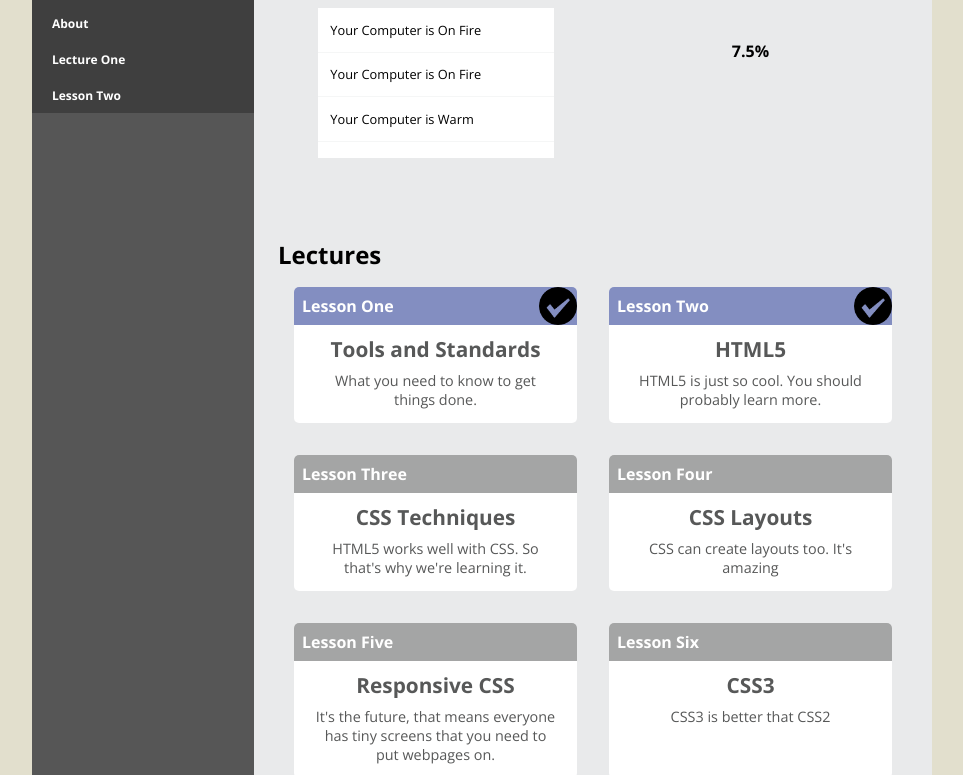
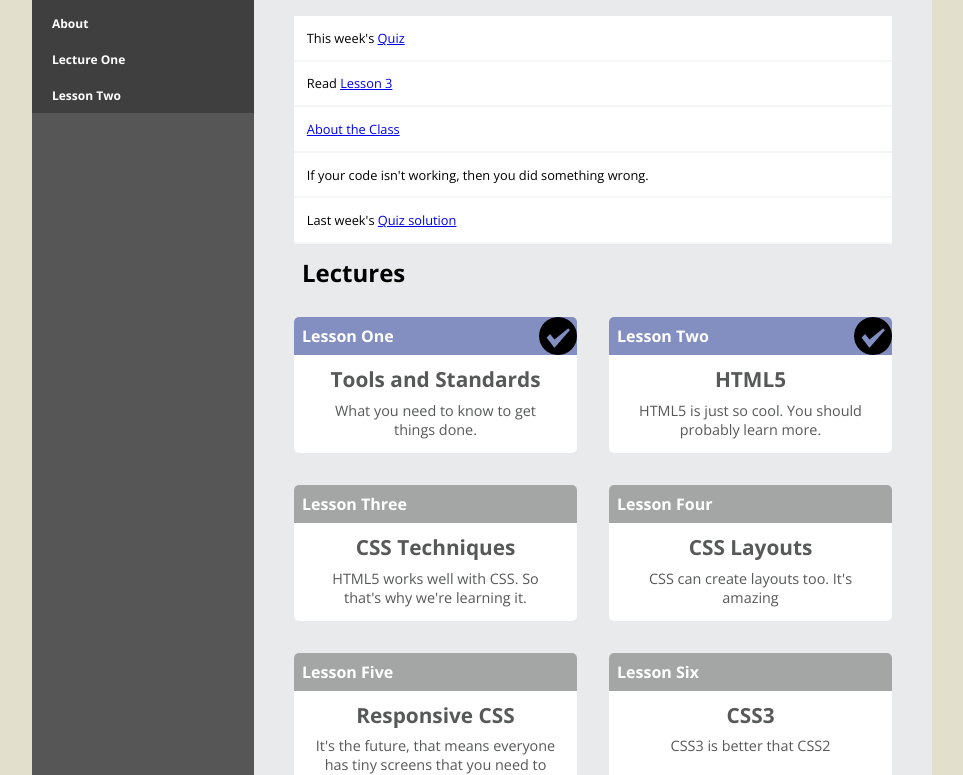
Before and after one commit to BCITComp1950/project, a plain HTML site: page protosite/index.html in a window 1280 px wide. Shown: the part 89-864 px from the top of the page, without its empty margins (158-1121 px from the left). Drawn offline with nearby package versions, Linux system fonts and the light colour scheme.

Commit message:
Protosite - Dashboard - New Announcements
Announcements now takes up the top of the dashboard.
Added links to our example pages.
Dashboard is now more or less complete.
Needs new icons

```diff
--- a/protosite/index.html
+++ b/protosite/index.html
@@ -50,80 +50,96 @@
 	</nav>
 	<main id="dashboard">
 		<section id="info">
-			<div>
 				<h2>Announcements</h2>
 				<div id="messages">
 					<ol>
-						<li>Your Computer is On Fire</li>
-						<li>Your Computer is On Fire</li>
-						<li>Your Computer is Warm</li>
+						<li>This week's <a href="#">Quiz</a></li>
+						<li>Read <a href="lesson3.html">Lesson 3</a></li>
+						<li><a href="about.html">About the Class</a></li>
+						<li>If your code isn't working, then you did something wrong.</li>
+						<li>Last week's <a href="#">Quiz solution</a></li>
 					</ol>
 				</div>
-			</div>
-			<div>
-				<h2>Overall Grade</h2>
-				<div id="grades">
-					<h4>7.5%</h4>
-				</div>
-			</div>
 		</section>
 		<section>
 				<h2>Lectures</h2>
 			<div id="lecturelist">
 				<div class="complete">
+					<a href="#">
 					<h3>Lesson One</h3>
 					<h4>Tools and Standards</h4>
 					<p>What you need to know to get things done.</p>
+					</a>
 				</div>
 				<div class="complete">
+					<a href="#">
 					<h3>Lesson Two</h3>
 					<h4>HTML5</h4>
 					<p>HTML5 is just so cool. You should probably learn more.</p>
+					</a>
 				</div>
 				<div>
+					<a href="lesson3.html">
 					<h3>Lesson Three</h3>
 					<h4>CSS Techniques</h4>
 					<p>HTML5 works well with CSS. So that's why we're learning it.</p>
+					</a>
 				</div>
 				<div>
+					<a href="#">
 					<h3>Lesson Four</h3>
 					<h4>CSS Layouts</h4>
 					<p>CSS can create layouts too. It's amazing </p>
+					</a>
 				</div>
 				<div>
+					<a href="#">
 					<h3>Lesson Five</h3>
 					<h4>Responsive CSS</h4>
 					<p>It's the future, that means everyone has tiny screens that you need to put webpages on.</p>
+					</a>
 				</div>
 				<div>
+					<a href="#">
 					<h3>Lesson Six</h3>
 					<h4>CSS3</h4>
 					<p>CSS3 is better that CSS2</p>
+					</a>
 				</div>
 				<div>
+					<a href="#">
 					<h3>Lesson Seven</h3>
 					<h4>Javascript</h4>
 					<p>Javascript is not java, but it is script.</p>
+					</a>
 				</div>
 				<div>
+					<a href="#">
 					<h3>Lesson Eight</h3>
 					<h4>Dynamic Content</h4>
 					<p>Sounds like more fun than static content doesn't it?</p>
+					</a>
 				</div>
 				<div class="locked">
+					<a href="#">
 					<h3>Lesson Nine</h3>
 					<h4>SEO and Templating</h4>
 					<p>Search engines! Templating!</p>
+					</a>
 				</div>
 				<div class="locked">
+					<a href="#">
 					<h3>Lesson Ten</h3>
 					<h4>Methodology</h4>
 					<p>How to do things properly.</p>
+					</a>
 				</div>
 				<div class="locked">
+					<a href="#">
 					<h3>Lesson Eleven</h3>
 					<h4>Final Project</h4>
 					<p>Mentioning the final project inside the final project, madness</p>
+					</a>
 				</div>
 			</div>
 		</section>
--- a/protosite/style/style.css
+++ b/protosite/style/style.css
@@ -105,39 +105,28 @@ main {
 
 
 /* Announcement and Grades styles */
+#dashboard > section > h2 {
+	margin:0.5em;
+	margin-left:1em;
+}
 #dashboard #info {
-	display:-webkit-flex;
-	display:flex;
 	max-width:100%;
-	-webkit-flex-flow: row wrap;
-	flex-flow: row wrap;
-	justify-content:space-around
+	min-width:200px;
+	margin: 0 1em;
 }
 
-#dashboard #info div {
-	min-width:40%;
-	max-width:100%;
-}
-
-#dashboard #info div div {
-	height:150px;
-	margin:1em 0.5em;
-}
 	/*Announcement style*/
+	#dashboard #info > h2 {
+		margin-left:0;
+	}
 	#dashboard #info #messages {
 		background-color:#fff;
 	}
 	#dashboard #info #messages li {
 		font-size:0.8em;
 		list-style:none;
-		border-bottom: solid thin #F5F6F6;
+		border-bottom: solid 2px #F5F6F6;
 		padding:1em;
-	}
-
-	/*Grades style*/
-	#dashboard #info #grades {
-		text-align:center;
-		padding:2em;
 	}
 
 /* Styles for displaying Lecture list on Dashboard */
@@ -159,6 +148,11 @@ main {
 	background-color:#FFFFFF;
 
 }
+#dashboard #lecturelist a  {
+	text-decoration:none;
+	color:#575858;
+}
+
 #dashboard #lecturelist h3{
 	color:#fff;
 	background-color:#A4A5A5;
@@ -176,17 +170,16 @@ main {
 	background-repeat:	no-repeat;
 	background-size:contain;
 
-
 }
 
 
-#dashboard #lecturelist div > h4 {
+#dashboard #lecturelist div  h4 {
 	text-align:center;
 	font-size:1.3em;
 	padding-top:0.5em;
 	color: #575858;
 }
-#dashboard #lecturelist div > p {
+#dashboard #lecturelist div  p {
 	text-align:center;
 	font-size:0.9em;
 	padding:0.5em 1.5em 1em 1.5em;
```
